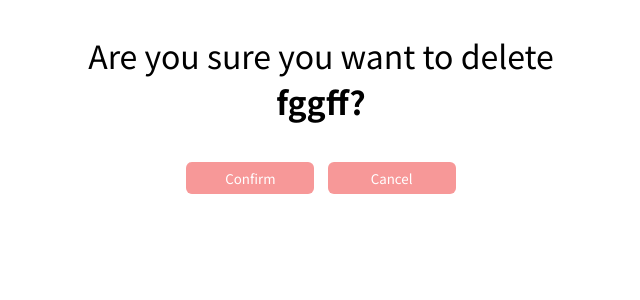
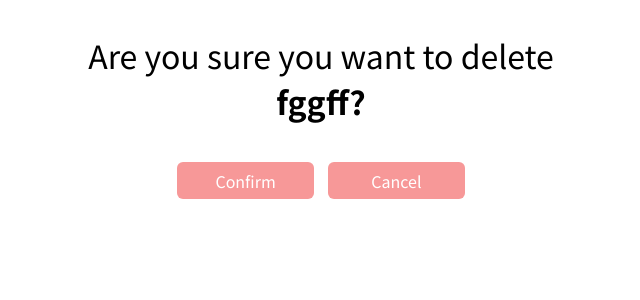
Before and after one commit to Parth-Mittal-NITK/To-Do-WebApp-Django, a Django app: page /delete_task/21 in a window 1280 px wide. Shown: the top 300 px of the page, without its empty margins (319-959 px from the left). Run offline with Django 3.2, Linux system fonts and the light colour scheme; data comes from the database, SQL or seed files in the repository; both versions use the stored data as it was after the commit.

Commit message:
all unset property added to button class

```diff
--- a/tasks/templates/delete_task.html
+++ b/tasks/templates/delete_task.html
@@ -53,6 +53,7 @@
     }
 
     .button {
+        all: unset;
         display: inline-block;
         width: 8rem;
         padding: 0.4rem 0.3rem;
@@ -74,7 +75,7 @@
             <!--Note that action is empty because we are sending the request to the same page-->
             {% csrf_token %}
             <button class="button" type="submit" name="Update Task">Confirm</button>
-            <button class="button" href="/">Cancel</button>
+            <a href="/" class="button">Cancel</a>
         </form>
 
     </div>
--- a/tasks/templates/index.html
+++ b/tasks/templates/index.html
@@ -21,8 +21,6 @@
             font-family: 'Noto Sans SC', sans-serif;
             font-weight: 400;
         }
-
-        strike {}
 
          :root {
             --mainbg: rgb(241, 209, 209);
```
Also changed, not shown: db.sqlite3.
